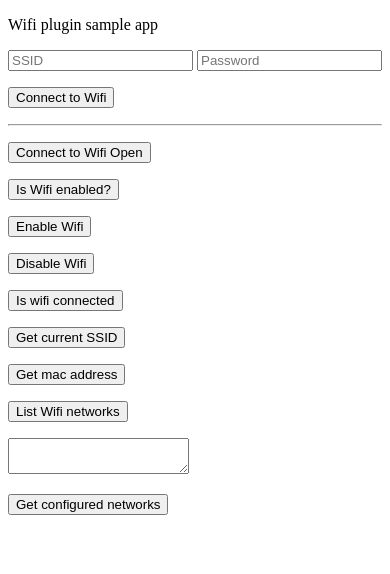
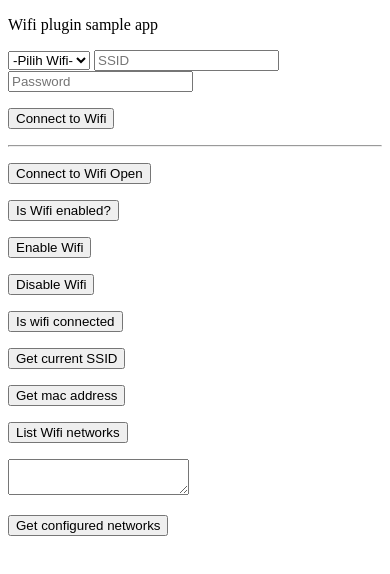
Before and after one commit to aahedi/cordova-plugin-wifi-sample, a plain HTML site: page www/index.html in a window 390 px wide. Drawn offline with Linux system fonts and the light colour scheme; some packages are replaced by stand-ins of ours.

Commit message:
Update index.html

```diff
--- a/www/index.html
+++ b/www/index.html
@@ -6,6 +6,7 @@
     <body>
         <div>
             <p>Wifi plugin sample app</p>
+            <select id="wifi_list" name="wifi_list"></select>
             <input type="text" id="SSID" placeholder="SSID"/>
             <input type="password" id="pass" placeholder="Password"/>
             <p><button id='connectwifiButton'>Connect to Wifi</button></p>
```
